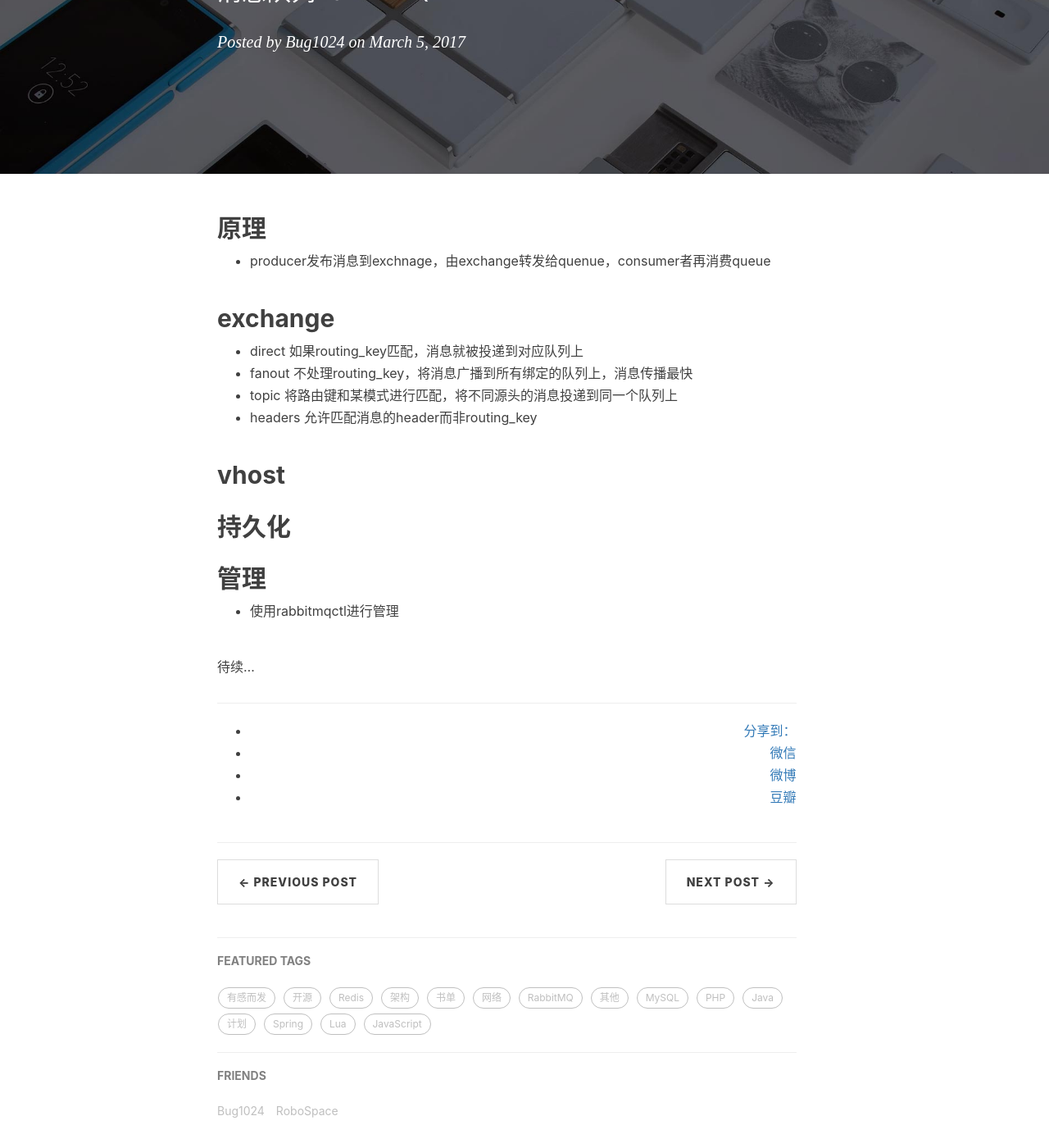
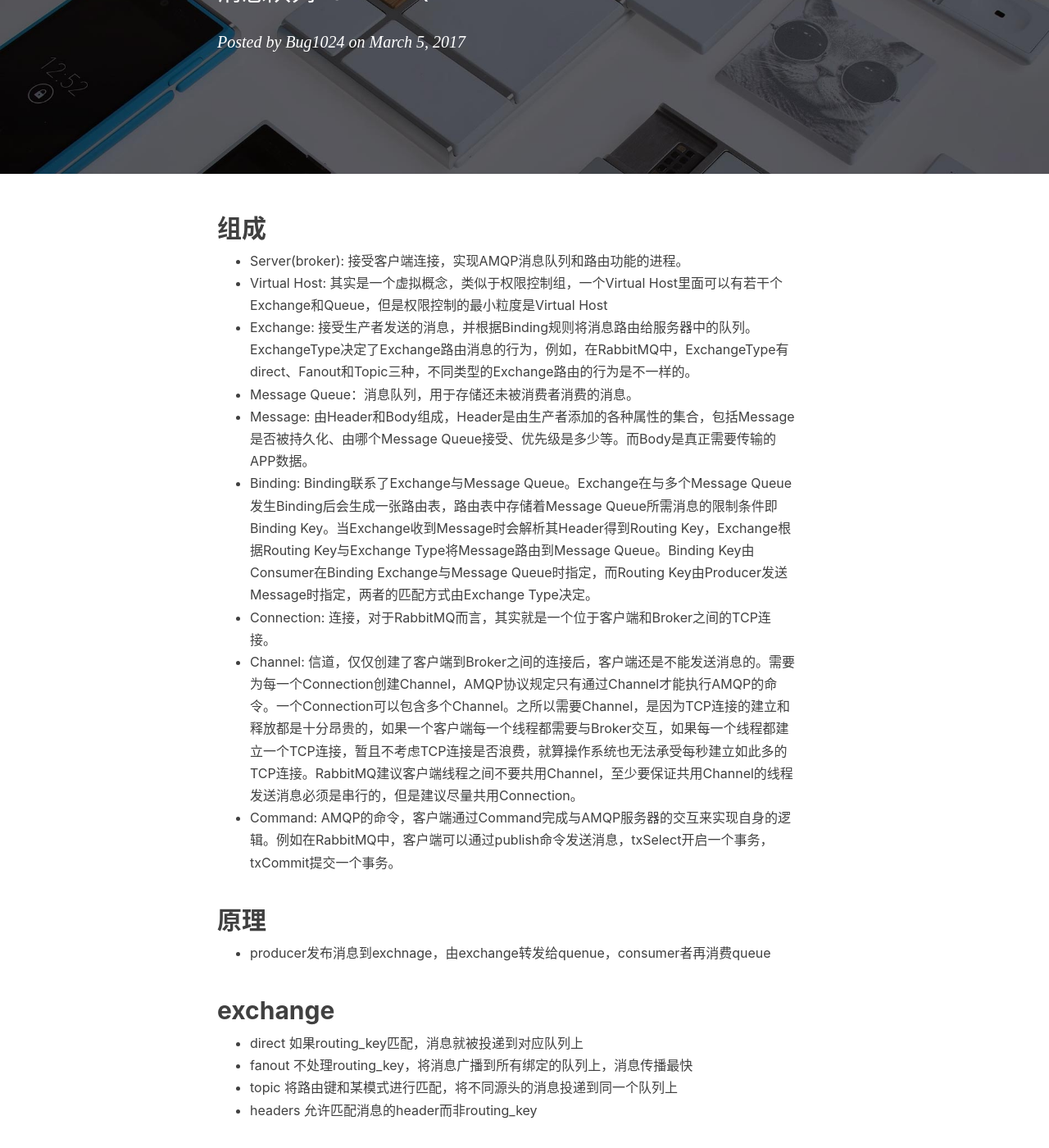
Before and after one commit to bug1024/jeet-blog, a Jekyll site: the page built from _posts/2017-03-05-rabbitmq.md, in a window 1280 px wide and 1400 px high, scrolled down 311 px. Shown: the whole window at 82% size. Built offline with Jekyll 4.4.1, drawn with Linux system fonts in a browser that asks for light colours; nearby versions of some CDN libraries; comment, search, counter and statistics services are not loaded.

Commit message:
update rabbitmq

```diff
--- a/_posts/2017-03-05-rabbitmq.md
+++ b/_posts/2017-03-05-rabbitmq.md
@@ -8,6 +8,18 @@ header-img: "img/post-bg-rabbitmq.jpg"
 tags:
     - RabbitMQ
 ---
+
+## 组成
+ - Server(broker): 接受客户端连接，实现AMQP消息队列和路由功能的进程。
+ - Virtual Host: 其实是一个虚拟概念，类似于权限控制组，一个Virtual Host里面可以有若干个Exchange和Queue，但是权限控制的最小粒度是Virtual Host
+ - Exchange: 接受生产者发送的消息，并根据Binding规则将消息路由给服务器中的队列。ExchangeType决定了Exchange路由消息的行为，例如，在RabbitMQ中，ExchangeType有direct、Fanout和Topic三种，不同类型的Exchange路由的行为是不一样的。
+ - Message Queue：消息队列，用于存储还未被消费者消费的消息。
+ - Message: 由Header和Body组成，Header是由生产者添加的各种属性的集合，包括Message是否被持久化、由哪个Message Queue接受、优先级是多少等。而Body是真正需要传输的APP数据。
+ - Binding: Binding联系了Exchange与Message Queue。Exchange在与多个Message Queue发生Binding后会生成一张路由表，路由表中存储着Message Queue所需消息的限制条件即Binding Key。当Exchange收到Message时会解析其Header得到Routing Key，Exchange根据Routing Key与Exchange Type将Message路由到Message Queue。Binding Key由Consumer在Binding Exchange与Message Queue时指定，而Routing Key由Producer发送Message时指定，两者的匹配方式由Exchange Type决定。
+ - Connection: 连接，对于RabbitMQ而言，其实就是一个位于客户端和Broker之间的TCP连接。
+ - Channel: 信道，仅仅创建了客户端到Broker之间的连接后，客户端还是不能发送消息的。需要为每一个Connection创建Channel，AMQP协议规定只有通过Channel才能执行AMQP的命令。一个Connection可以包含多个Channel。之所以需要Channel，是因为TCP连接的建立和释放都是十分昂贵的，如果一个客户端每一个线程都需要与Broker交互，如果每一个线程都建立一个TCP连接，暂且不考虑TCP连接是否浪费，就算操作系统也无法承受每秒建立如此多的TCP连接。RabbitMQ建议客户端线程之间不要共用Channel，至少要保证共用Channel的线程发送消息必须是串行的，但是建议尽量共用Connection。
+ - Command: AMQP的命令，客户端通过Command完成与AMQP服务器的交互来实现自身的逻辑。例如在RabbitMQ中，客户端可以通过publish命令发送消息，txSelect开启一个事务，txCommit提交一个事务。
+
 
 ## 原理
  - producer发布消息到exchnage，由exchange转发给quenue，consumer者再消费queue
```
